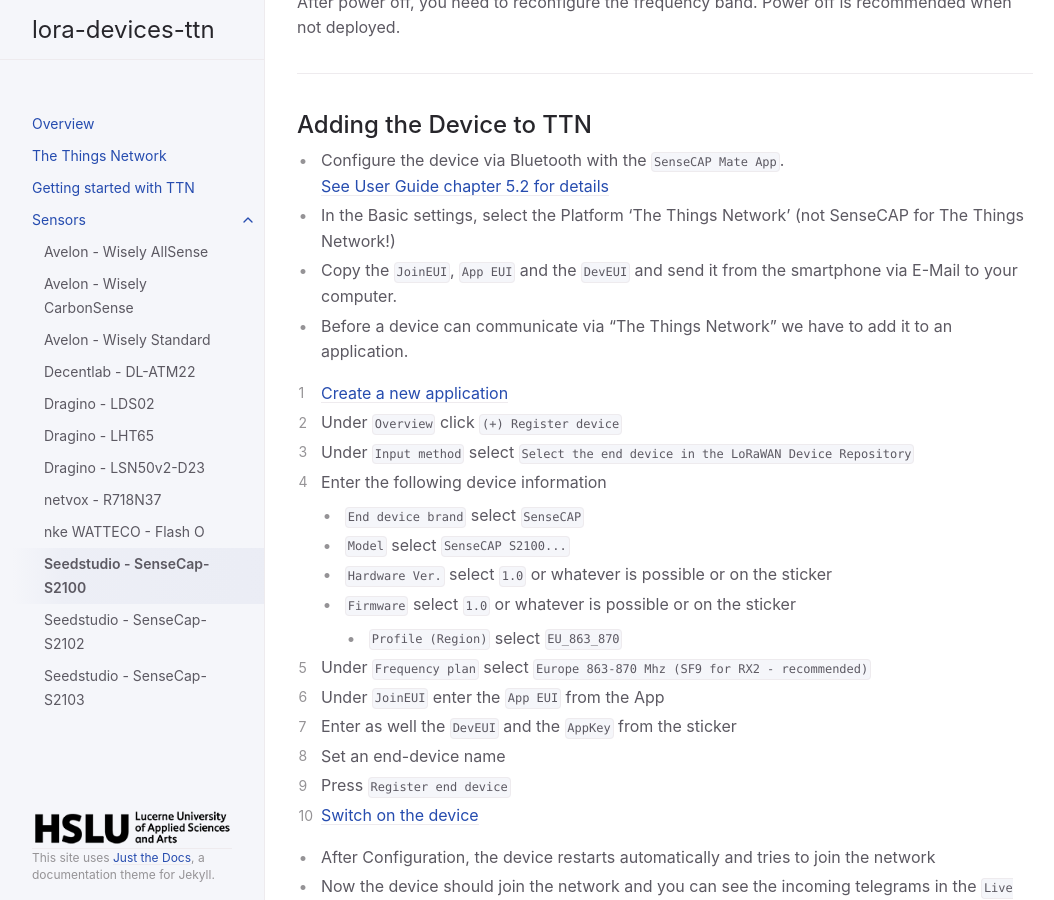
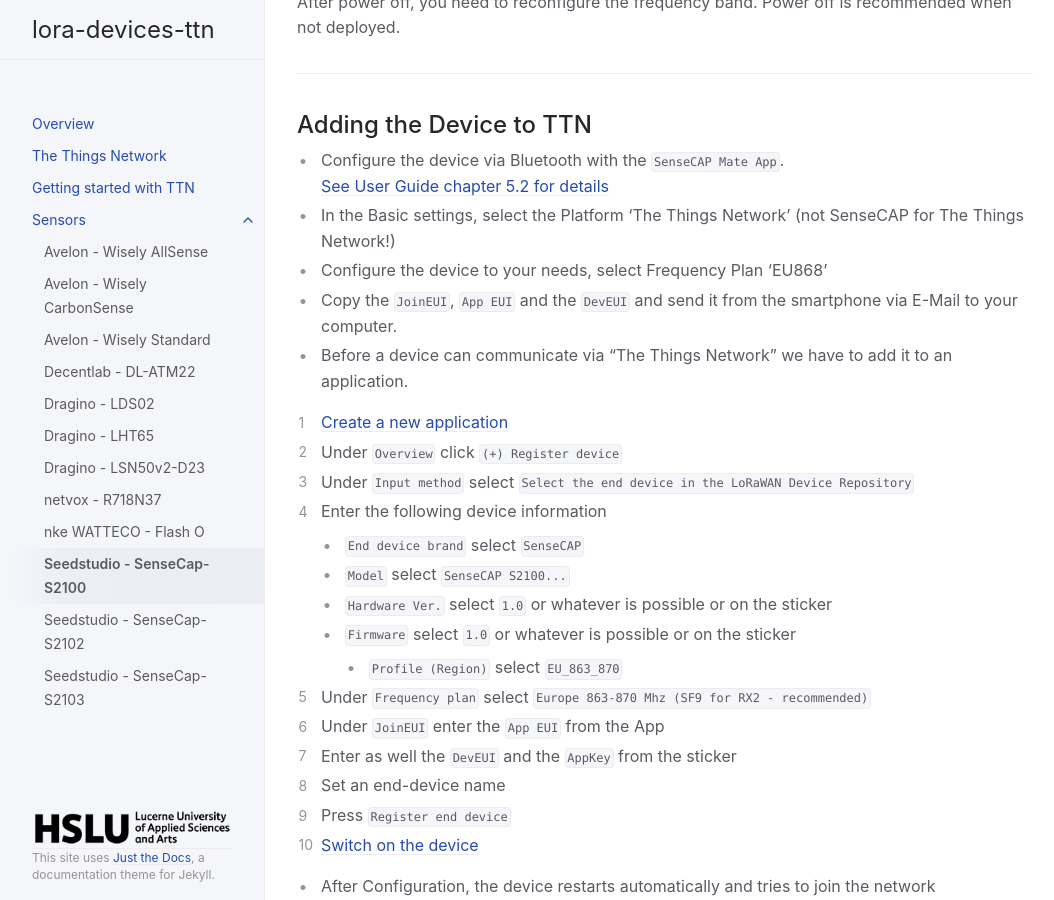
Before and after one commit to hslu-ige-laes/lora-devices-ttn, a Jekyll site: the page built from docs/sensors/seedstudio-sensecap-s2100.md, in a window 1280 px wide and 900 px high, scrolled down 2505 px. Shown: the whole window, without its empty margins (107-1161 px from the left). Built offline with Jekyll 4.4.1, drawn with Linux system fonts in a browser that asks for light colours.

Commit message:
Update seedstudio-sensecap-s2100.md

```diff
--- a/docs/sensors/seedstudio-sensecap-s2100.md
+++ b/docs/sensors/seedstudio-sensecap-s2100.md
@@ -77,6 +77,7 @@ After power off, you need to reconfigure the frequency band. Power off is recomm
 ## Adding the Device to TTN
 - Configure the device via Bluetooth with the `SenseCAP Mate App`. [See User Guide chapter 5.2 for details](https://github.com/hslu-ige-laes/lora-devices-ttn/raw/master/docs/sensors/seedstudio-sensecap-s2103_03.pdf)
 - In the Basic settings, select the Platform 'The Things Network' (not SenseCAP for The Things Network!)
+- Configure the device to your needs, select Frequency Plan 'EU868'
 - Copy the `JoinEUI`, `App EUI` and the `DevEUI` and send it from the smartphone via E-Mail to your computer.
 - Before a device can communicate via "The Things Network" we have to add it to an application.<br>
 
```
